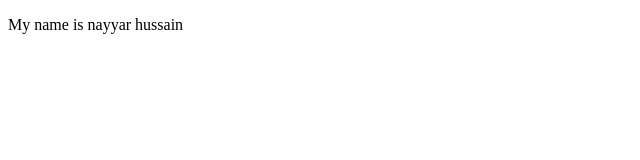
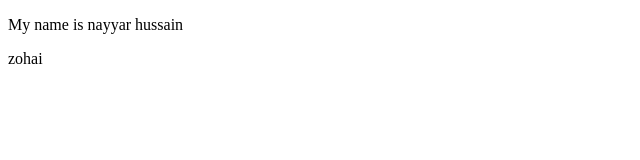
Before and after one commit to nayyarhussain/aptech-repo, a plain HTML site: page index.html in a window 1280 px wide. Shown: the full height of the page, 0-640 px from the left. Drawn offline with Linux system fonts and the light colour scheme.

Commit message:
did you get

```diff
--- a/index.html
+++ b/index.html
@@ -10,5 +10,11 @@
 
     <p>My name is nayyar hussain</p>
 
+
+
+
+    <p>zohai
+
+    </p>
 </body>
 </html>
```
